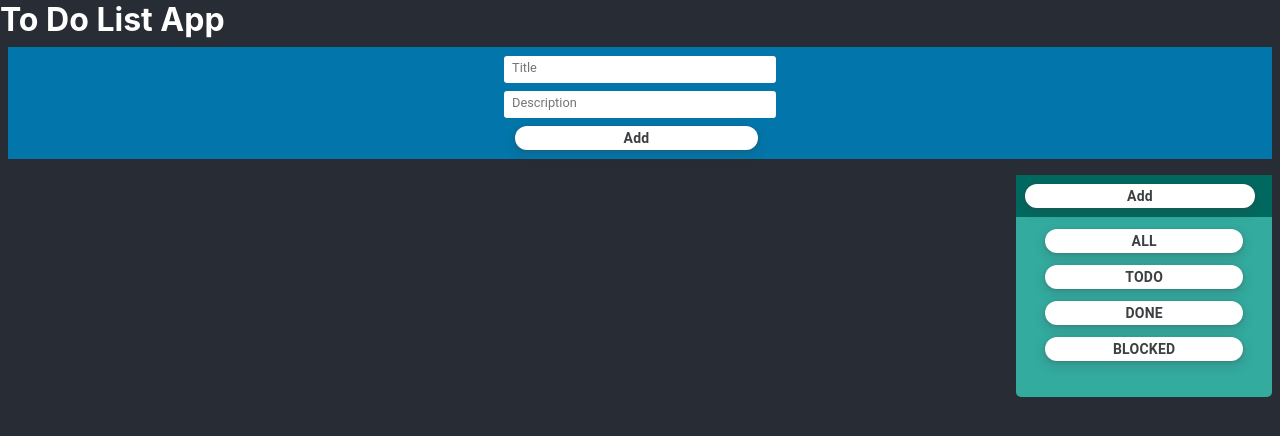
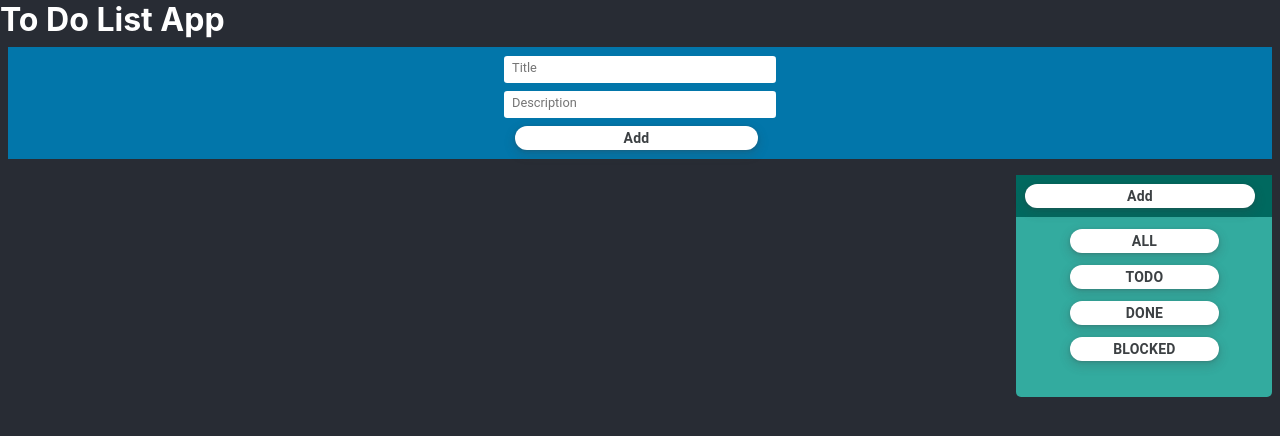
Before and after one commit to mkarwowsky/TODO-React-App, a React (Create React App) app: page / in a window 1280 px wide. Shown: the top 436 px of the page. Built offline with nearby package versions, Linux system fonts and the light colour scheme.

Commit message:
TODO List App All functionalities without tabulator moving.

```diff
--- a/src/components/ItemListCommunication.tsx
+++ b/src/components/ItemListCommunication.tsx
@@ -2,13 +2,12 @@ import React, {useEffect, useState} from "react";
 import Item, {ItemInterface} from "./Item";
 import ListsList from "./lists/ListsList";
 import NewItem from "./NewItem";
-import List, {ListInterface} from "./lists/List";
+import {ListInterface} from "./lists/List";
 import {TASKTYPE} from "./TaskStatus";
 
 import "./pages/Todos.css"
 import './charts/Chart.css'
 import './ItemsList.css'
-import listsList from "./lists/ListsList";
 
 const INITIAL_LIST_ARRAY: ListInterface[] = [
     {
@@ -39,11 +38,21 @@ const INITIAL_LIST_ARRAY: ListInterface[] = [
 ]
 
 const ItemListCommunication = () => {
+    const initialSelectedList = JSON.parse(localStorage.getItem('selectedList') || '1');
+    const initialLists = JSON.parse(localStorage.getItem('lists') || '[]');
     const [items, setItems] = useState<ItemInterface[]>([]);
     const [filteredItems, setFilteredItems] = useState<ItemInterface[]>([]);
-    const [lists, setLists] = useState<ListInterface[]>(INITIAL_LIST_ARRAY);
+    const [lists, setLists] = useState<ListInterface[]>(initialLists);
+    const [selectedList, setSelectedList] = useState<number>(initialSelectedList);
+    let listsInitialArray: ListInterface[] = INITIAL_LIST_ARRAY;
+    let itemsCopyArray: ItemInterface[] = items;
     let listsCopyArray: ListInterface[] = lists;
-    let itemsCopyArray: ItemInterface[] = items;
+
+    console.log(selectedList);
+
+    useEffect(() => {
+        localStorage.setItem('inistial-lists', JSON.stringify(listsInitialArray));
+    }, []);
 
     useEffect(() => {
         for (let i = 0; i < items.length; i++) {
@@ -61,7 +70,7 @@ const ItemListCommunication = () => {
                 setLists(lists);
             }
         }
-    })
+    }, [lists])
 
     useEffect(() => {
         const items = JSON.parse(localStorage.getItem('items') || '[]');
@@ -85,14 +94,53 @@ const ItemListCommunication = () => {
         localStorage.setItem('lists', JSON.stringify(lists));
     }, [lists]);
 
+    useEffect(() => {
+        if (selectedList) {
+            setSelectedList(selectedList);
+        }
+    }, []);
+
+    useEffect(() => {
+        localStorage.setItem('selectedList', JSON.stringify(selectedList));
+
+        if (selectedList === 1)
+            setFilteredItems(items);
+        else if (selectedList === 2)
+            setFilteredItems(items.filter(item => item.type === TASKTYPE.TODO))
+        else if (selectedList === 3)
+            setFilteredItems(items.filter(item => item.type === TASKTYPE.DONE))
+        else if (selectedList === 4)
+            setFilteredItems(items.filter(item => item.type === TASKTYPE.BLOCKED))
+        else {
+            setFilteredItems((lists.filter(item => item.id === selectedList).map(item => item.items))[0]);
+        }
+    }, [selectedList, items]);
+
+
     const onItemStatusClickUpdate = (itemId: number, status: TASKTYPE) => {
         const findItem = items.findIndex(itemTooDo => itemTooDo.id === itemId);
         items[findItem].type = status;
         setItems(items);
         localStorage.setItem('items', JSON.stringify(items));
+
+        lists.forEach(list => {
+            list.items.forEach(item => {
+                if (item.id === itemId) item.type = status;
+                setLists(lists);
+                localStorage.setItem('lists', JSON.stringify(lists))
+            })
+        })
     }
 
     const onItemClickRevealUpdate = (itemId: number) => {
+        lists.forEach(list => {
+            list.items.forEach(item => {
+                if (item.id === itemId) item.reveal = !item.reveal;
+                setLists(lists);
+                localStorage.setItem('lists', JSON.stringify(lists))
+            })
+        })
+
         const findItem = items.findIndex(itemTooDo => itemTooDo.id === itemId);
         items[findItem].reveal = !items[findItem].reveal;
         setItems(items);
@@ -100,6 +148,14 @@ const ItemListCommunication = () => {
     }
 
     const onItemBlockNoteUpdate = (itemId: number, blockNote: string) => {
+        lists.forEach(list => {
+            list.items.forEach(item => {
+                if (item.id === itemId) item.blockNote = blockNote;
+                setLists(lists);
+                localStorage.setItem('lists', JSON.stringify(lists))
+            })
+        })
+
         const findItem = items.findIndex(itemTooDo => itemTooDo.id === itemId);
         items[findItem].blockNote = blockNote;
         setItems(items);
@@ -111,6 +167,13 @@ const ItemListCommunication = () => {
             return [...items, item];
         })
         localStorage.setItem('items', JSON.stringify([...items, item]));
+
+        if (selectedList) {
+            const findItem = lists.findIndex(list => list.id === selectedList);
+            lists[findItem].items.push(item);
+            setLists(lists);
+            localStorage.setItem('lists', JSON.stringify(lists));
+        }
     }
 
     const addListHandler = (list: ListInterface) => {
@@ -120,14 +183,53 @@ const ItemListCommunication = () => {
         localStorage.setItem('lists', JSON.stringify([...lists, list]));
     }
 
-    const chooseListHandler = (listItem: ListInterface, items: ItemInterface[]) => {
-        listItem.type === TASKTYPE.ALL ? setFilteredItems(itemsCopyArray) : setFilteredItems(itemsCopyArray.filter(item => item.type === listItem.type));
+    const chooseListHandler = (listItem: ListInterface) => {
+        if (listItem.type === TASKTYPE.ALL)
+            setFilteredItems(itemsCopyArray)
+        else if (listItem.type !== TASKTYPE.NORMAL)
+            setFilteredItems(itemsCopyArray.filter(item => item.type === listItem.type))
+        else {
+            listsCopyArray.filter(item => item.id === listItem.id).map(item => item.items);
+            setFilteredItems((listsCopyArray.filter(item => item.id === listItem.id).map(item => item.items))[0]);
+        }
+
+        setSelectedList(listItem.id);
     }
 
-    const onItemDeleteUpdate = () => {}
+    const onItemDeleteUpdate = (itemId: number) => {
+        let findItem = items.findIndex(itemTooDo => itemTooDo.id === itemId);
+        items[findItem].type = TASKTYPE.DELETED;
+        setItems(items);
 
-    const onDeleteList = (listItem: ListInterface) => {
-        console.log(listItem.id + " " + listItem.type + " " + listItem.title);
+        lists.forEach(list => {
+            list.items.forEach((item, index) => {
+                if (item.id === itemId) {
+                    list.items.splice(index, 1);
+                    setLists(lists);
+                    localStorage.setItem('lists', JSON.stringify(lists))
+                }
+            })
+        })
+    }
+
+    const onDeleteListUpdate = (listId: number, listType: TASKTYPE, lists: ListInterface[]) => {
+        let findItem = lists.findIndex(list => list.id === listId);
+        let listItems = lists[findItem].items;
+
+        listItems.forEach((listItem) => {
+            let findItem = itemsCopyArray.findIndex(item => item.id === listItem.id);
+            itemsCopyArray.splice(findItem, 1);
+            setItems(itemsCopyArray);
+            localStorage.setItem('items', JSON.stringify(itemsCopyArray));
+        })
+
+        lists[findItem].type = TASKTYPE.DELETED;
+        listItems.length = 0;
+
+        if (listType === TASKTYPE.DELETED) setLists(lists.filter(list => list.type !== listType));
+
+        setSelectedList(1);
+        setFilteredItems(itemsCopyArray);
     }
 
     return (
@@ -153,10 +255,10 @@ const ItemListCommunication = () => {
                 </li>
                 <ListsList
                     lists={lists}
-                    buildInLists={INITIAL_LIST_ARRAY}
+                    buildInLists={listsInitialArray}
                     onAddList={addListHandler}
                     onChooseList={chooseListHandler}
-                    onDeleteList={onDeleteList}
+                    onDeleteListUpdate={onDeleteListUpdate}
                     items={filteredItems}/>
             </div>
         </div>
--- a/src/components/lists/List.css
+++ b/src/components/lists/List.css
@@ -29,7 +29,7 @@
     justify-content: center;
     letter-spacing: .25px;
     line-height: normal;
-    max-width: 100%;
+    max-width: 60%;
     overflow: visible;
     padding: 2px 24px;
     position: relative;
--- a/src/components/lists/List.tsx
+++ b/src/components/lists/List.tsx
@@ -1,11 +1,12 @@
 import {ItemInterface} from "../Item";
+import {TASKTYPE} from "../TaskStatus"
+import {AiOutlineDelete, AiOutlineEdit} from "react-icons/ai"
+import {useEffect} from "react";
+
 import "./List.css"
 import "../Form.css"
 import '../TaskStatus.css'
 import '../Item.css'
-import {TASKTYPE} from "../TaskStatus"
-import {AiOutlineDelete, AiOutlineEdit} from "react-icons/ai"
-import {useState} from "react";
 
 export interface ListInterface {
     id: number,
@@ -15,49 +16,41 @@ export interface ListInterface {
 }
 
 const List = (props: {
-    listId: number,
-    listTitle: string,
-    listType: TASKTYPE,
-    listItems: ItemInterface[],
     listInterface: ListInterface,
     onChooseList: Function,
-    onDeleteList: Function,
+    onDeleteListUpdate: Function,
     buildInList: boolean,
-    items: ItemInterface[]
+    items: ItemInterface[],
+    lists: ListInterface[]
 }) => {
-    const [isDeleted, setIsDeleted] = useState("")
-    const [status, setStatus] = useState(props.listType);
-
     const listItem: ListInterface = {
-        id: props.listId,
-        title: props.listTitle,
-        type: props.listType,
-        items: props.listItems
+        id: props.listInterface.id,
+        title: props.listInterface.title,
+        type: props.listInterface.type,
+        items: props.listInterface.items
     }
 
     const handleClick = () => {
         props.onChooseList(listItem, props.items);
     }
 
-    const handleDelete = () => {
-        setIsDeleted("task-status-button-deleted");
-        setStatus(TASKTYPE.DELETED);
-        listItem.type = status;
-        props.onDeleteList(listItem, props.onDeleteList);
+    const onHandleDeleteList = () => {
+        const findItem = props.lists.findIndex(itemTooDo => itemTooDo.id === listItem.id);
+        props.lists[findItem].type = TASKTYPE.DELETED;
+        console.log(props.lists[findItem]);
+        props.onDeleteListUpdate(listItem.id, props.listInterface.type, props.lists, props.onDeleteListUpdate);
     }
 
     return (
-        <div className={isDeleted}>
-            <li key={Math.random()} className="list__list">
+            <div className="list__list">
                 <div className="list__list-items">
-                    <div className="item-button-list" onClick={handleClick}>{listItem.title}</div>
+                    <div className="item-button-list" onClick={handleClick}>{props.listInterface.title}</div>
                     {props.buildInList === false &&
-                        <div className="task-status-button" onClick={handleDelete}><AiOutlineDelete/></div>}
+                        <div className="task-status-button" onClick={onHandleDeleteList}><AiOutlineDelete/></div>}
                     {props.buildInList === false &&
-                        <div className="task-status-button" onClick={handleDelete}><AiOutlineEdit/></div>}
+                        <div className="task-status-button" onClick={onHandleDeleteList}><AiOutlineEdit/></div>}
                 </div>
-            </li>
-        </div>
+            </div>
     )
 }
 
--- a/src/components/lists/ListsList.css
+++ b/src/components/lists/ListsList.css
@@ -5,7 +5,6 @@
     max-width: min-content;
     margin: 0.5rem 0.5rem;
     padding: 0 0 1rem 0;
-    min-height: 50%;
     background: #33ab9f;
     color: white;
 }
--- a/src/components/lists/ListsList.tsx
+++ b/src/components/lists/ListsList.tsx
@@ -1,56 +1,50 @@
-import React from "react";
+import React, {useEffect} from "react";
 import List, {ListInterface} from "./List"
 import NewList from "./NewList"
+import {ItemInterface} from "../Item";
+
 
 import "./ListsList.css"
 import '../Form.css'
-import {ItemInterface} from "../Item";
 
 const ListsList = (props: {
     lists: ListInterface[],
     buildInLists: ListInterface[],
     onAddList: Function,
     onChooseList: Function,
-    onDeleteList: Function,
+    onDeleteListUpdate: Function,
     items: ItemInterface[]
 }) => {
-
     const buildInList: boolean = true;
 
     return (
         <div className="lists-list__template">
             <NewList onAddList={props.onAddList}/>
-            <li>
-                {props.buildInLists.map((list, index) => (
-                    <ol key={index} id={list.id.toString()}>
+            <div>
+                {props.buildInLists.map((list) => (
                         <List
-                            listId={list.id}
-                            listTitle={list.title}
-                            listType={list.type}
-                            listItems={list.items}
+                            key={list.id}
                             listInterface={list}
                             onChooseList={props.onChooseList}
-                            onDeleteList={props.onDeleteList}
+                            onDeleteListUpdate={props.onDeleteListUpdate}
                             buildInList={buildInList}
-                            items={props.items}/>
-                    </ol>
+                            items={props.items}
+                            lists={props.lists}/>
                 ))}
                 <br></br>
-                {props.lists.map((list, index) => (
-                    <ol key={index} id={list.id.toString()}>
+                <ol>
+                    {props.lists.map((list) => (
                         <List
-                            listId={list.id}
-                            listTitle={list.title}
-                            listType={list.type}
-                            listItems={list.items}
+                            key={list.id}
                             listInterface={list}
                             onChooseList={props.onChooseList}
-                            onDeleteList={props.onDeleteList}
+                            onDeleteListUpdate={props.onDeleteListUpdate}
                             buildInList={!buildInList}
-                            items={props.items}/>
-                    </ol>
-                ))}
-            </li>
+                            items={props.items}
+                            lists={props.lists}/>
+                    ))}
+                </ol>
+            </div>
         </div>
     )
 }
--- a/src/components/pages/Router.tsx
+++ b/src/components/pages/Router.tsx
@@ -1,6 +1,5 @@
-import {BrowserRouter, Routes, Route} from "react-router-dom";
+import {Routes, Route} from "react-router-dom";
 import Todos from "./Todos";
-import TodoList from "./TodoList";
 import React from "react";
 
 const Router = () => {
@@ -8,7 +7,6 @@ const Router = () => {
         <div>
             <Routes>
                 <Route path="/*" element={<Todos/>}/>
-                {/*<Route path="/*" element={<TodoList/>}/>*/}
             </Routes>
         </div>
     )
--- a/src/components/pages/Todos.css
+++ b/src/components/pages/Todos.css
@@ -5,9 +5,9 @@
 
 .todos__template {
     background-color: #282c34;
-    min-height: 100vh;
     font-size: 1rem;
     color: white;
+    min-height: 100vh;
 }
 
 .todos__header {
@@ -20,7 +20,6 @@
     color: #282c34;
     display: flex;
     flex-direction: row;
-    width: 100%;
     color: white;
 }
 
--- a/src/components/pages/Todos.tsx
+++ b/src/components/pages/Todos.tsx
@@ -1,123 +1,14 @@
-import NewItem from "../NewItem";
-import ItemsList from "../ItemsList";
-import React, {useState} from "react";
-import {ItemInterface} from "../Item";
-import { ListInterface } from "../lists/List";
+import React from "react";
+import ItemListCommunication from "../ItemListCommunication";
 
 import "./Todos.css";
-import { TASKTYPE } from "../TaskStatus";
-import ListsList from "../lists/ListsList";
-import ItemListCommunication from "../ItemListCommunication";
 
-const INITIAL_ARRAY: ItemInterface[] = [
-    {
-        id: 1,
-        title: "Zakupy",
-        description: "Mąka, por, ziemniaki, cebula, rabarbar",
-        type: TASKTYPE.TODO,
-        reveal: false
-    },
-    {
-        id: 2,
-        title: "Piątek",
-        description: "Lekarz i umówić dentystę.",
-        type: TASKTYPE.BLOCKED,
-        blockNote: "Lekarz odezwie się.",
-        reveal: false
-    },
-    {
-        id: 3,
-        title: "Urodziny mamy",
-        description: " Zadzwonić do cioci bernadetty i zapytać czy będzie coś przyrządzać. Zadzwonić do cioci bernadetty i zapytać czy będzie coś przyrządzać. Zadzwonić do cioci bernadetty i zapytać czy będzie coś przyrządzać. Zadzwonić do cioci bernadetty i zapytać czy będzie coś przyrządzać. Zadzwonić do cioci bernadetty i zapytać czy będzie coś przyrządzać. Zadzwonić do cioci bernadetty i zapytać czy będzie coś przyrządzać. Zadzwonić do cioci bernadetty i zapytać czy będzie coś przyrządzać. Zadzwonić do cioci bernadetty i zapytać czy będzie coś przyrządzać.",
-        type: TASKTYPE.TODO,
-        reveal: false
-    },
-    {
-        id: 4,
-        title: "Wakacje",
-        description: "Zarezerwować bilety",
-        type: TASKTYPE.DONE,
-        reveal: false
-    },
-    {
-        id: 5,
-        title: "Urodziny mamy",
-        description: " Zadzwonić do cioci bernadetty i zapytać czy będzie coś przyrządzać. Zadzwonić do cioci bernadetty i zapytać czy będzie coś przyrządzać. Zadzwonić do cioci bernadetty i zapytać czy będzie coś przyrządzać. Zadzwonić do cioci bernadetty i zapytać czy będzie coś przyrządzać. Zadzwonić do cioci bernadetty i zapytać czy będzie coś przyrządzać. Zadzwonić do cioci bernadetty i zapytać czy będzie coś przyrządzać. Zadzwonić do cioci bernadetty i zapytać czy będzie coś przyrządzać. Zadzwonić do cioci bernadetty i zapytać czy będzie coś przyrządzać.",
-        type: TASKTYPE.BLOCKED,
-        blockNote: "Siostra zajmie się wszystkim",
-        reveal: false
-    }
-]
-
-let INITIAL_LIST_ARRAY: ListInterface[] = [
-    {
-        id: 1,
-        title: "DEFAULT",
-        type: TASKTYPE.TODO,
-        items: []
-    },
-    {
-        id: 2,
-        title: "TODO",
-        type: TASKTYPE.TODO,
-        items: []
-    },
-    {
-        id: 3,
-        title: "DONE",
-        type: TASKTYPE.DONE,
-        items: []
-    },
-    {
-        id: 4,
-        title: "BLOCKED",
-        type: TASKTYPE.BLOCKED,
-        items: []
-    },
-
-]
 
 const Todos = () => {
-    // const [items, setItems] = useState<ItemInterface[]>(INITIAL_ARRAY);
-    // const [lists, setLists] = useState<ListInterface[]>(INITIAL_LIST_ARRAY);
-    //
-    // const onItemStatusClickUpdate = (itemId: number) => {
-    //     const findItem = items.findIndex(itemTooDo => itemTooDo.id === itemId);
-    //     items[findItem].type === TASKTYPE.TODO ? items[findItem].type = TASKTYPE.DONE : items[findItem].type = TASKTYPE.TODO
-    //     setItems(items);
-    // }
-    //
-    // const onItemClickRevealUpdate = (itemId: number) => {
-    //     const findItem = items.findIndex(itemTooDo => itemTooDo.id === itemId);
-    //     items[findItem].reveal = !items[findItem].reveal;
-    //     setItems(items);
-    // }
-    //
-    // const onItemBlockNoteUpdate = (itemId: number, blockNote: string) => {
-    //     const findItem = items.findIndex(itemTooDo => itemTooDo.id === itemId);
-    //     items[findItem].blockNote = blockNote;
-    //     setItems(items);
-    // }
-    //
-    // const addItemHandler = (item: ItemInterface) => {
-    //     setItems((items) => {
-    //         return [...items, item];
-    //     })
-    // }
-    //
-    // const addListHandler = (list: ListInterface) => {
-    //     setLists((lists: ListInterface[]) => {
-    //         return [...lists, list];
-    //     })
-    // }
-
-
     return (
         <div>
             <header className="todos__template">
                 <h1>To Do List App</h1>
-                <div className="todos__header">
-                </div>
                 <div>
                     <ItemListCommunication/>
                 </div>
@@ -127,12 +18,3 @@ const Todos = () => {
 }
 
 export default Todos
-
-// <ItemsList
-// items={items}
-// amountOfItems={items.length}
-// onItemStatusClickUpdate={onItemStatusClickUpdate}
-// onItemClickRevealUpdate={onItemClickRevealUpdate}
-// onItemKeyPressRevealUpdate={onItemClickRevealUpdate}
-// onItemBlockNoteUpdate={onItemBlockNoteUpdate}/>
-// <ListsList lists={lists} onAddList={addListHandler}/>;
```
Also changed, not shown: src/components/ItemsList.tsx (+0 -26 lines).
